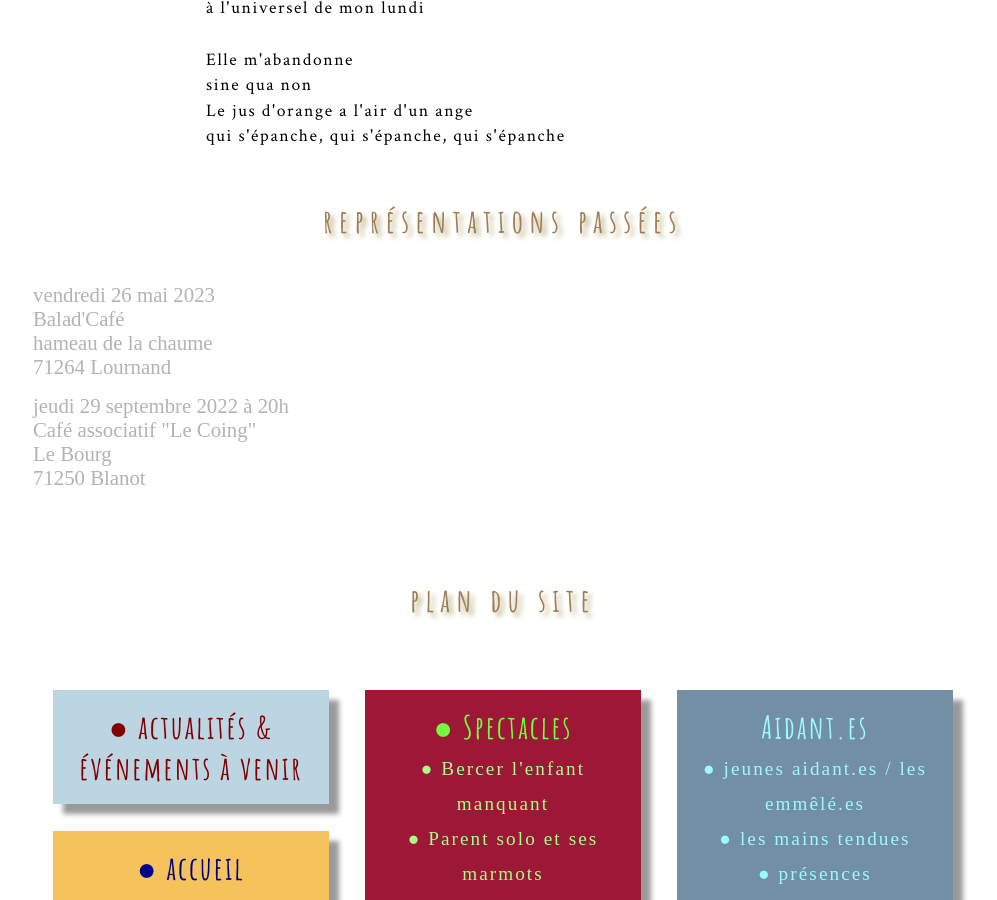
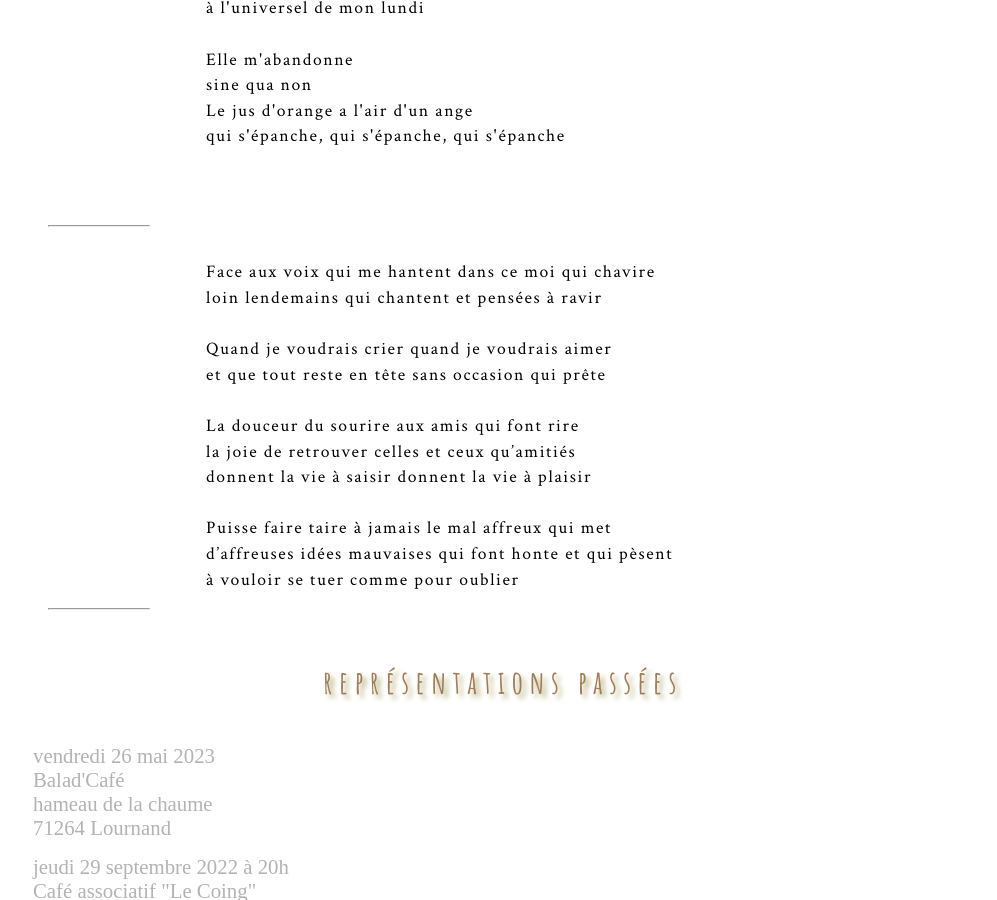
Before and after one commit to leshnik/revertouthaut, a Jekyll site: the page built from jamais-deux-sans-voix.md, in a window 1280 px wide and 900 px high, scrolled down 2566 px. Shown: the whole window, without its empty margins (137-1134 px from the left). Built offline with Jekyll 4.4.1, drawn with Linux system fonts in a browser that asks for light colours.

Commit message:
jamais deux add face aux voix text

```diff
--- a/jamais-deux-sans-voix.md
+++ b/jamais-deux-sans-voix.md
@@ -53,6 +53,22 @@ sine qua non<br>
 Le jus d'orange a l'air d'un ange<br>
 qui s'épanche, qui s'épanche, qui s'épanche
 </p>
+<br>
+<hr>
+<p class="quote">
+Face aux voix qui me hantent dans ce moi qui chavire <br>
+loin lendemains qui chantent et pensées à ravir <br><br>
+Quand je voudrais crier quand je voudrais aimer<br>
+et que tout reste en tête sans occasion qui prête <br><br>
+La douceur du sourire aux amis qui font rire <br>
+la joie de retrouver celles et ceux qu’amitiés <br>
+donnent la vie à saisir donnent la vie à plaisir <br><br>
+Puisse faire taire à jamais le mal affreux qui met <br>
+d’affreuses idées mauvaises qui font honte et qui pèsent <br>
+à vouloir se tuer comme pour oublier <br>
+</p>
+
+<hr>
 
 <h2>représentations passées</h2>
 <ul class="past">
```
